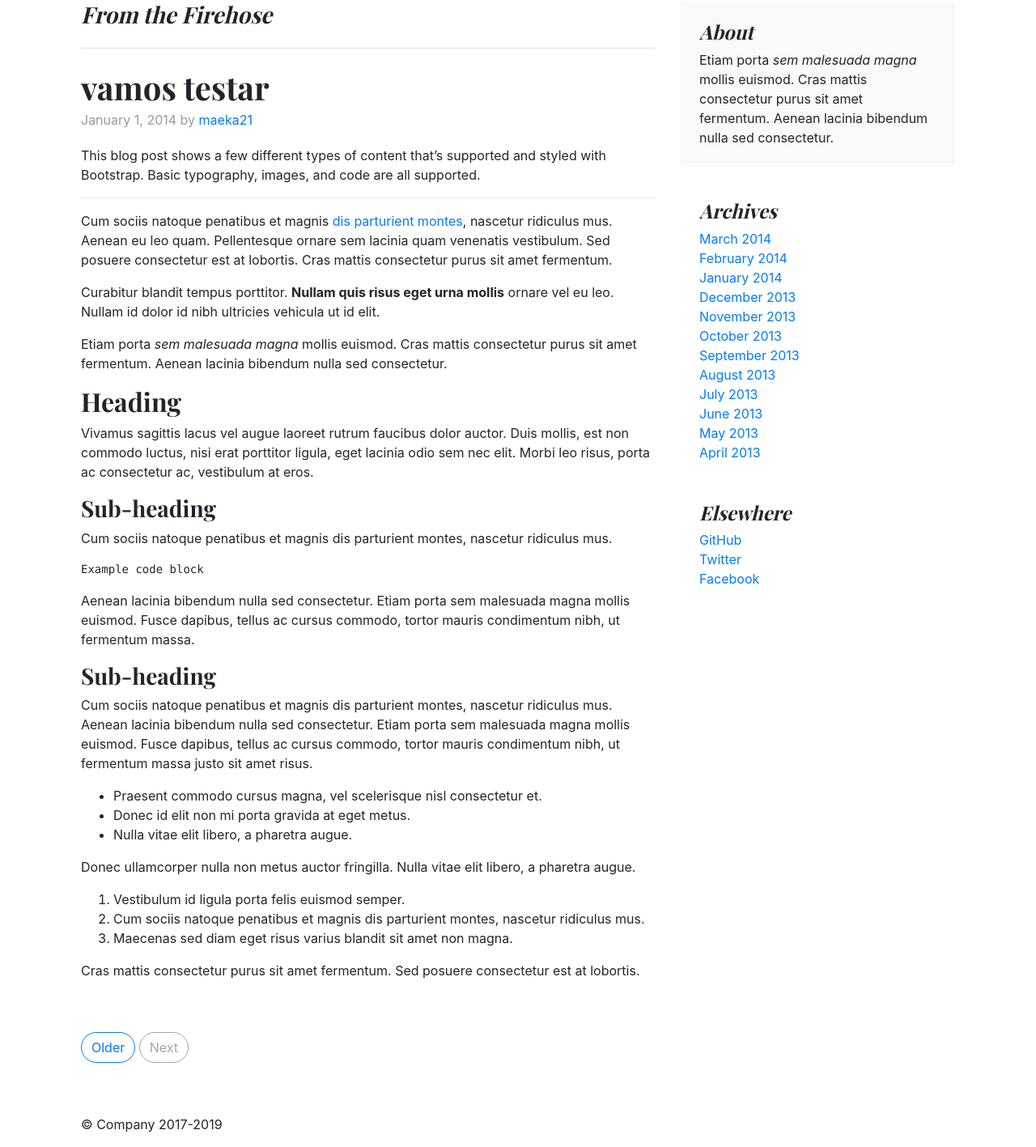
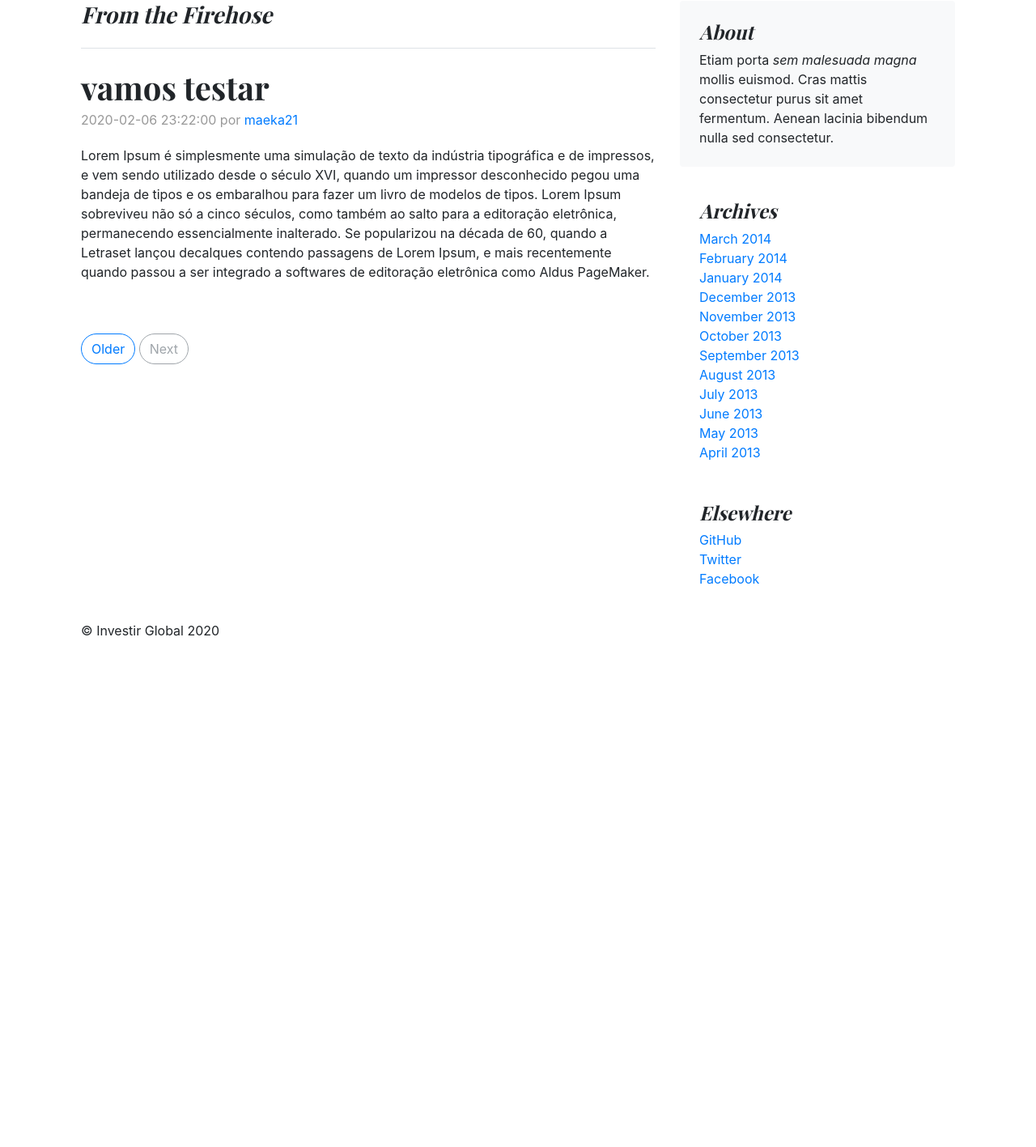
Before and after one commit to maeka/investirglobal, a Flask app: page /content/1 in a window 1280 px wide. Shown: the part 120-1537 px from the top of the page at 81% size. After the commit the page ends 906 px from the top, so only its background shows below. Run offline with Flask 2, Linux system fonts and the light colour scheme; data comes from the database, SQL or seed files in the repository; some libraries are stand-ins or nearby versions.

Commit message:
fourth round

```diff
--- a/app/controllers/default.py
+++ b/app/controllers/default.py
@@ -37,12 +37,18 @@ def topic(user, topic):
 @app.route('/content/<int:id>')
 def _content(id):
     """Serve homepage template."""
-    content = Post.query.filter_by(id=id).first()
-    content_title = content.title
-    content_author = User.query.filter_by(id=content.user_id).first()
+    post = Post.query.filter_by(id=id).first()
+    content_title = post.title
+    content_author = User.query.filter_by(id=post.user_id).first()
+    content_body = post.content
+    created_at = post.created_at
     #return content.title
     return render_template("pages/content.html",
-        id=id, title=content_title, author=content_author.username)
+        id=id,
+        title=content_title,
+        author=content_author.username,
+        created_at=created_at,
+        content_body=content_body)
 
 
 @app.route('/test', defaults={'name': None})
--- a/app/templates/layouts/_index_base.html
+++ b/app/templates/layouts/_index_base.html
@@ -88,7 +88,7 @@
 
 
 <footer class="container">
-  <p>&copy; Company 2017-2019</p>
+  <p>&copy; Investir Global 2020</p>
 </footer>
 
     <script src="{{url_for('static',filename='js/vendor/jquery-3.4.1.min.js')}}"></script>
--- a/app/templates/layouts/_login.html
+++ b/app/templates/layouts/_login.html
@@ -89,7 +89,7 @@
 
 
 <footer class="container">
-  <p>&copy; Company 2017-2020</p>
+  <p>&copy; Investir Global 2020</p>
 </footer>
 
     <script src="{{url_for('static',filename='js/vendor/jquery-3.4.1.min.js')}}"></script>
--- a/app/templates/pages/content.html
+++ b/app/templates/pages/content.html
@@ -19,35 +19,9 @@
 				        {% else %}
 				        <h2 class="blog-post-title">Demo Day</h2>
 				        {% endif %}
-				        <p class="blog-post-meta">January 1, 2014 by <a href="#">{{ author }}</a></p>
+				        <p class="blog-post-meta">{{ created_at }} por <a href="#">{{ author }}</a></p>
 
-				        <p>This blog post shows a few different types of content that’s supported and styled with Bootstrap. Basic typography, images, and code are all supported.</p>
-				        <hr>
-				        <p>Cum sociis natoque penatibus et magnis <a href="#">dis parturient montes</a>, nascetur ridiculus mus. Aenean eu leo quam. Pellentesque ornare sem lacinia quam venenatis vestibulum. Sed posuere consectetur est at lobortis. Cras mattis consectetur purus sit amet fermentum.</p>
-				        <blockquote>
-				          <p>Curabitur blandit tempus porttitor. <strong>Nullam quis risus eget urna mollis</strong> ornare vel eu leo. Nullam id dolor id nibh ultricies vehicula ut id elit.</p>
-				        </blockquote>
-				        <p>Etiam porta <em>sem malesuada magna</em> mollis euismod. Cras mattis consectetur purus sit amet fermentum. Aenean lacinia bibendum nulla sed consectetur.</p>
-				        <h2>Heading</h2>
-				        <p>Vivamus sagittis lacus vel augue laoreet rutrum faucibus dolor auctor. Duis mollis, est non commodo luctus, nisi erat porttitor ligula, eget lacinia odio sem nec elit. Morbi leo risus, porta ac consectetur ac, vestibulum at eros.</p>
-				        <h3>Sub-heading</h3>
-				        <p>Cum sociis natoque penatibus et magnis dis parturient montes, nascetur ridiculus mus.</p>
-				        <pre><code>Example code block</code></pre>
-				        <p>Aenean lacinia bibendum nulla sed consectetur. Etiam porta sem malesuada magna mollis euismod. Fusce dapibus, tellus ac cursus commodo, tortor mauris condimentum nibh, ut fermentum massa.</p>
-				        <h3>Sub-heading</h3>
-				        <p>Cum sociis natoque penatibus et magnis dis parturient montes, nascetur ridiculus mus. Aenean lacinia bibendum nulla sed consectetur. Etiam porta sem malesuada magna mollis euismod. Fusce dapibus, tellus ac cursus commodo, tortor mauris condimentum nibh, ut fermentum massa justo sit amet risus.</p>
-				        <ul>
-				          <li>Praesent commodo cursus magna, vel scelerisque nisl consectetur et.</li>
-				          <li>Donec id elit non mi porta gravida at eget metus.</li>
-				          <li>Nulla vitae elit libero, a pharetra augue.</li>
-				        </ul>
-				        <p>Donec ullamcorper nulla non metus auctor fringilla. Nulla vitae elit libero, a pharetra augue.</p>
-				        <ol>
-				          <li>Vestibulum id ligula porta felis euismod semper.</li>
-				          <li>Cum sociis natoque penatibus et magnis dis parturient montes, nascetur ridiculus mus.</li>
-				          <li>Maecenas sed diam eget risus varius blandit sit amet non magna.</li>
-				        </ol>
-				        <p>Cras mattis consectetur purus sit amet fermentum. Sed posuere consectetur est at lobortis.</p>
+				        <p>{{ content_body }}</p>
 				      </div><!-- /.blog-post -->
 
 
```
Also changed, not shown: 1 other file.
